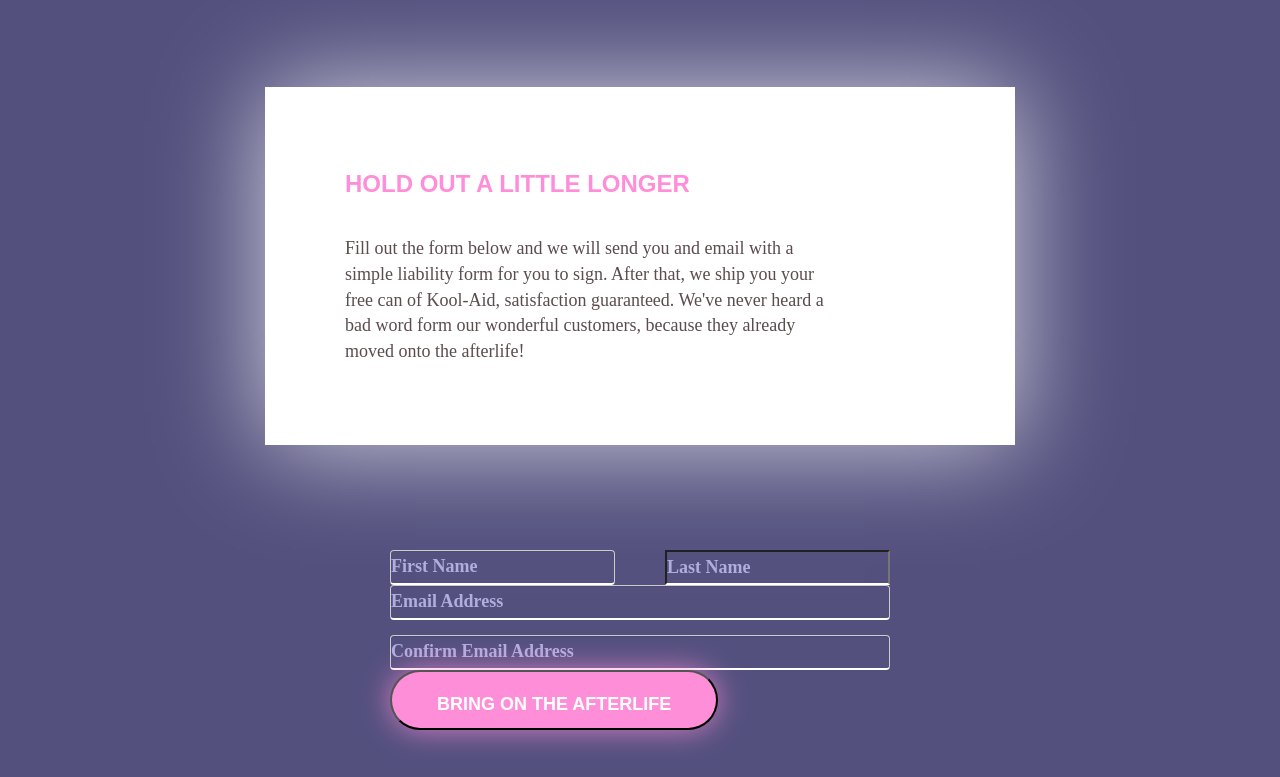
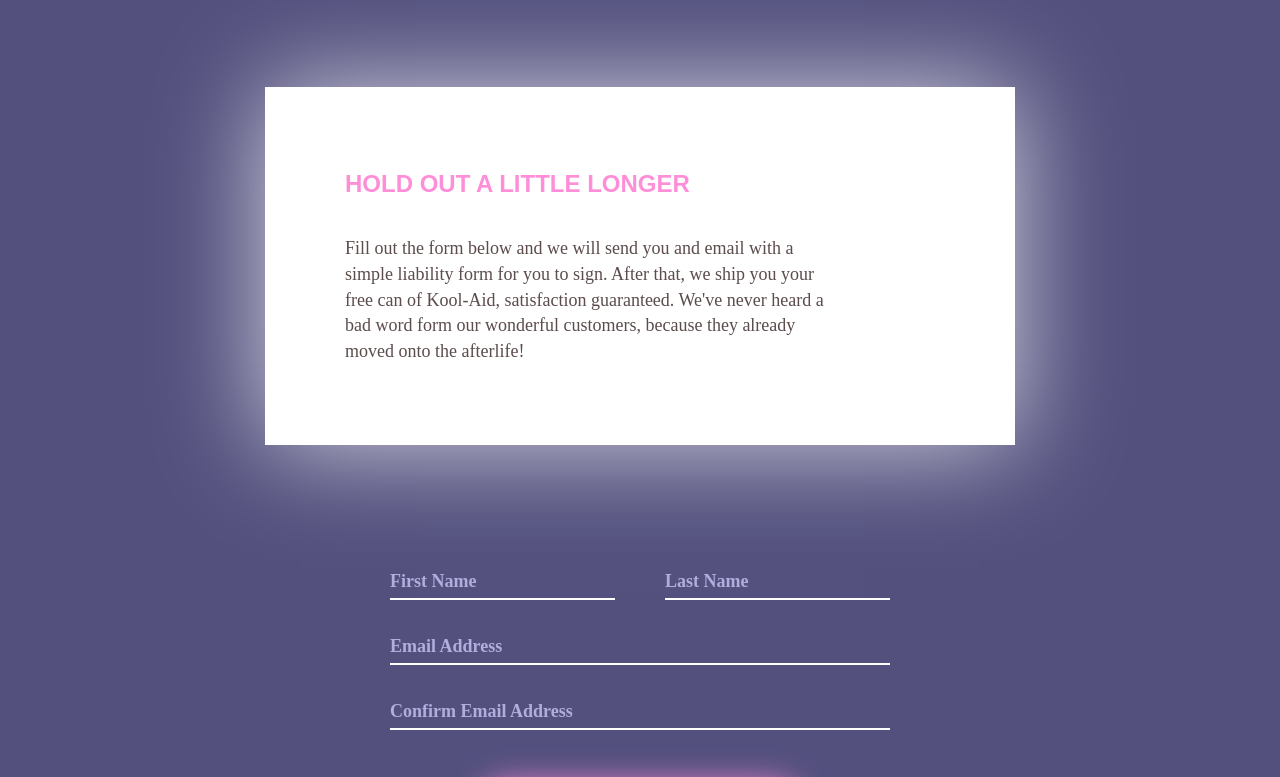
Before and after one commit to kyin42/milestone1, a plain HTML site: page contact.html in a window 1280 px wide. Shown: the part 95-872 px from the top of the page. Drawn offline with Linux system fonts and the light colour scheme.

Commit message:
finished contact page(does not include javascript)

```diff
--- a/contact.html
+++ b/contact.html
@@ -36,10 +36,10 @@
             </div>
             <div>
                 <form class="contact-form">
-                    <input type="text" class="input i1 form-control" name="firstname" placeholder="First Name">
-                    <input type="text" class="input i2 form-contorl" name="lastname" placeholder="Last Name">
-                    <input type="text" class="input form-control" name="email" placeholder="Email Address">
-                    <input type="text" class="input form-control" name="emailcheck" placeholder="Confirm Email Address">
+                    <input type="text" class="input i1" name="firstname" placeholder="First Name">
+                    <input type="text" class="input i2" name="lastname" placeholder="Last Name">
+                    <input type="text" class="input" name="email" placeholder="Email Address">
+                    <input type="text" class="input" name="emailcheck" placeholder="Confirm Email Address">
                     <input type="submit" class="button" value="Bring on the afterlife">
                 </form>
             </div>
--- a/css/site.css
+++ b/css/site.css
@@ -181,16 +181,17 @@ footer .bottom-row{
 	margin: 0 auto;
 }
 .contact-form .input{
-	outline: none;
+	border: none;
 	border-bottom: 2px solid white;
 	height: 35px;
-	margin-top: 15px;
+	margin-top: 30px;
 	background: none;
 	font-family: 'Roboto Slab', serif;
 	font-weight: 700;
 	font-size: 18px;
-	color: whit;
+	color: white;
 	padding-left: 0;
+	width: 100%;
 }
 .contact-form .input::placeholder{
 	color: #B1AEDE;
@@ -215,6 +216,9 @@ footer .bottom-row{
 	font-size: 18px;
 	color: white;
 	text-transform: uppercase;
+	margin: 50px auto 0;
+	border: none;
+	display: block;
 }
 .contact-form .button::hover{
 	box-shadow: 0 0 30px rgba(64, 61, 101, 0.75);
```
